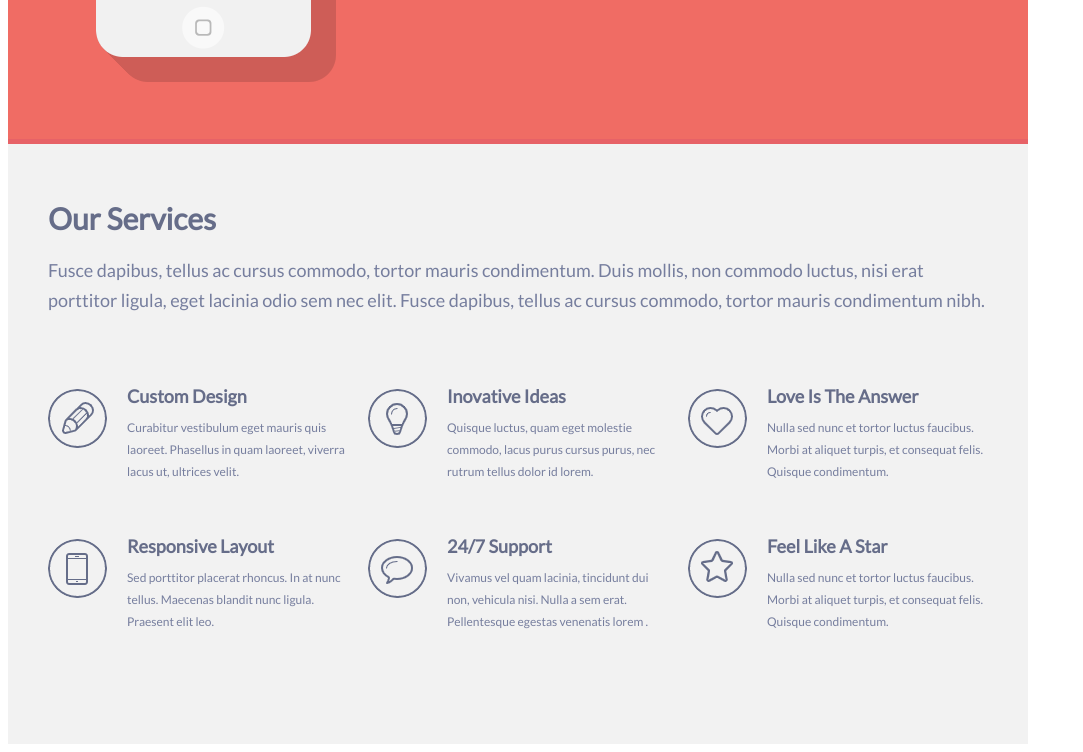
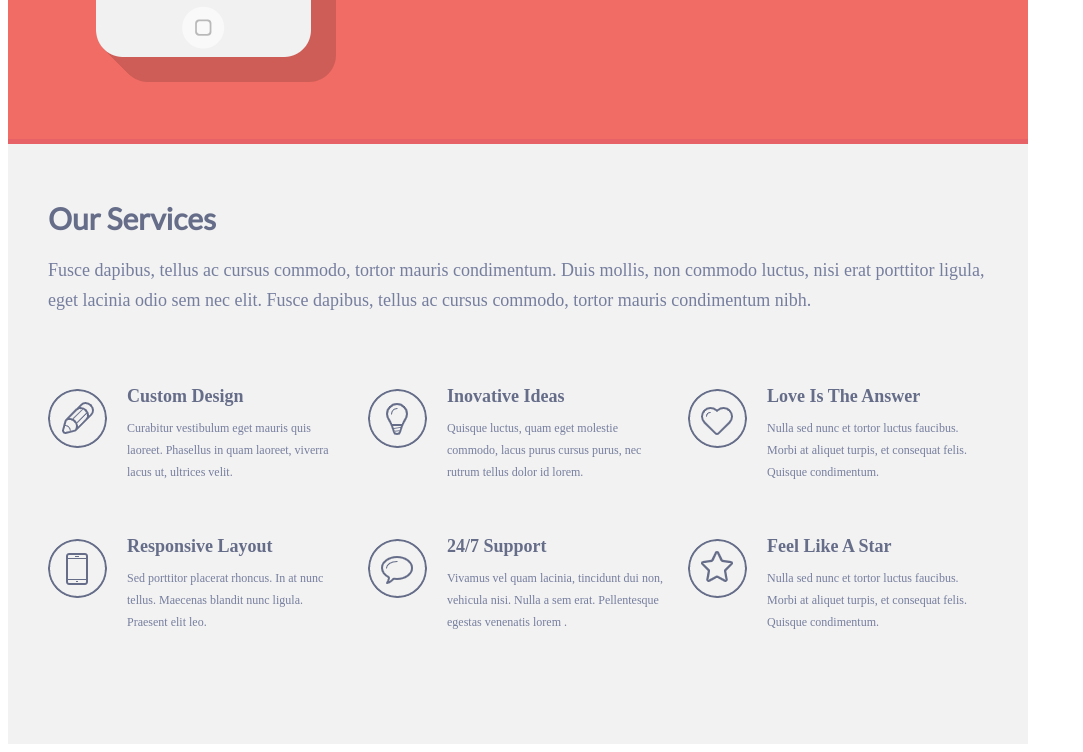
Before and after one commit to gorestfump1/singolo, a plain HTML site: page singolo1.html in a window 1280 px wide. Shown: the part 560-1312 px from the top of the page, without its empty margins (0-1083 px from the left). Drawn offline with Linux system fonts and the light colour scheme; files whose address does not match are found by name; a web font is replaced by a local one.

Commit message:
feat fonts

```diff
--- a/singolo1.css
+++ b/singolo1.css
@@ -1,3 +1,13 @@
+@font-face {
+	font-family: Lato-Regular;
+	src: url('https://github.com/gorestfump1/singolo/blob/master/assets/Lato-Regular.ttf');
+    font-family: Lato-Light;
+    src: url('https://github.com/gorestfump1/singolo/blob/master/assets/Lato-Light.ttf');
+    font-family: Lato-Bold;
+    src: url('https://github.com/gorestfump1/singolo/blob/master/assets/Lato-Bold.ttf');
+    font-family: Lato-Black;
+    src: url('https://github.com/gorestfump1/singolo/blob/master/assets/Lato-blackt.ttf');
+}
 .wrapper {
 display: flex;
 width: 1020px;
@@ -29,8 +39,7 @@ header {
     font-size: 12px;
     line-height: 6px;
     color: #ffffff;
-    font-family: "Lato";
-    font-weight: 700;
+    font-family: "Lato-Bold";
     text-align: left;
     margin-right: 30px;
     margin-top: 30px;
@@ -101,8 +110,7 @@ h2 {
     font-size: 30px;
     line-height: 18px;
     color: #666d89;
-    font-family: "Lato";
-    font-weight: 900;
+    font-family: "Lato-Black";
     text-align: left;
 }
 .serv__wrapper {
@@ -116,8 +124,7 @@ h2 {
     font-size: 18px;
     line-height: 30px;
     color: #767e9e;
-    font-family: "Lato";
-    font-weight: 300;
+    font-family: "Lato-Light";
     text-align: left;
 }
 .column__3__layout {
@@ -136,8 +143,7 @@ h3 {
     font-size: 18px;
     line-height: 18px;
     color: #666d89;
-    font-family: "Lato";
-    font-weight: 900;
+    font-family: "Lato-Black";
     text-align: left;
     margin-bottom: 10px;
 }
@@ -155,8 +161,7 @@ h3 {
     font-size: 12px;
     line-height: 22px;
     color: #767e9e;
-    font-family: "Lato";
-    font-weight: 400;
+    font-family: "Lato-Regular";
     text-align: left;
     overflow-y: hidden;
 }
```
